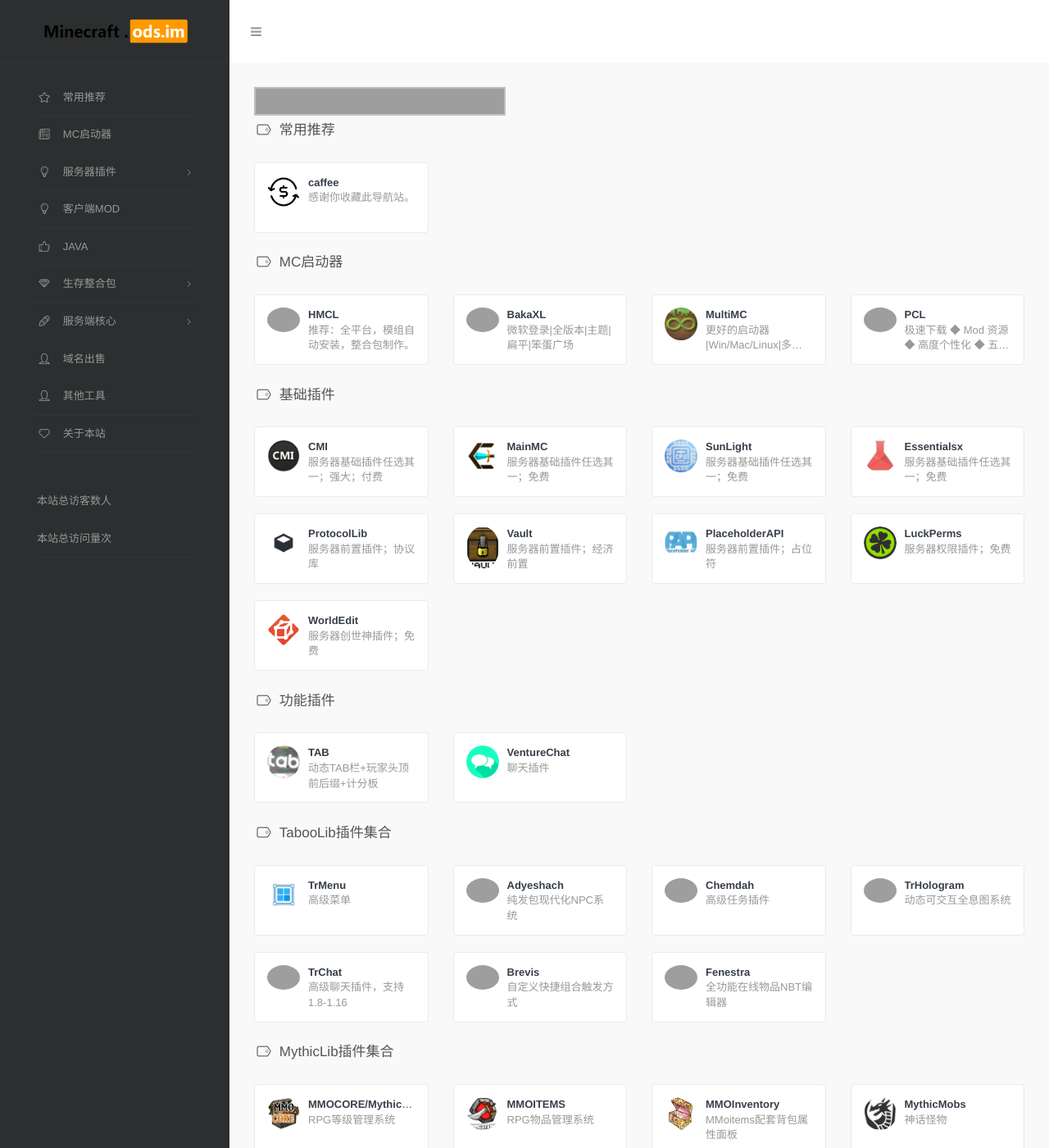
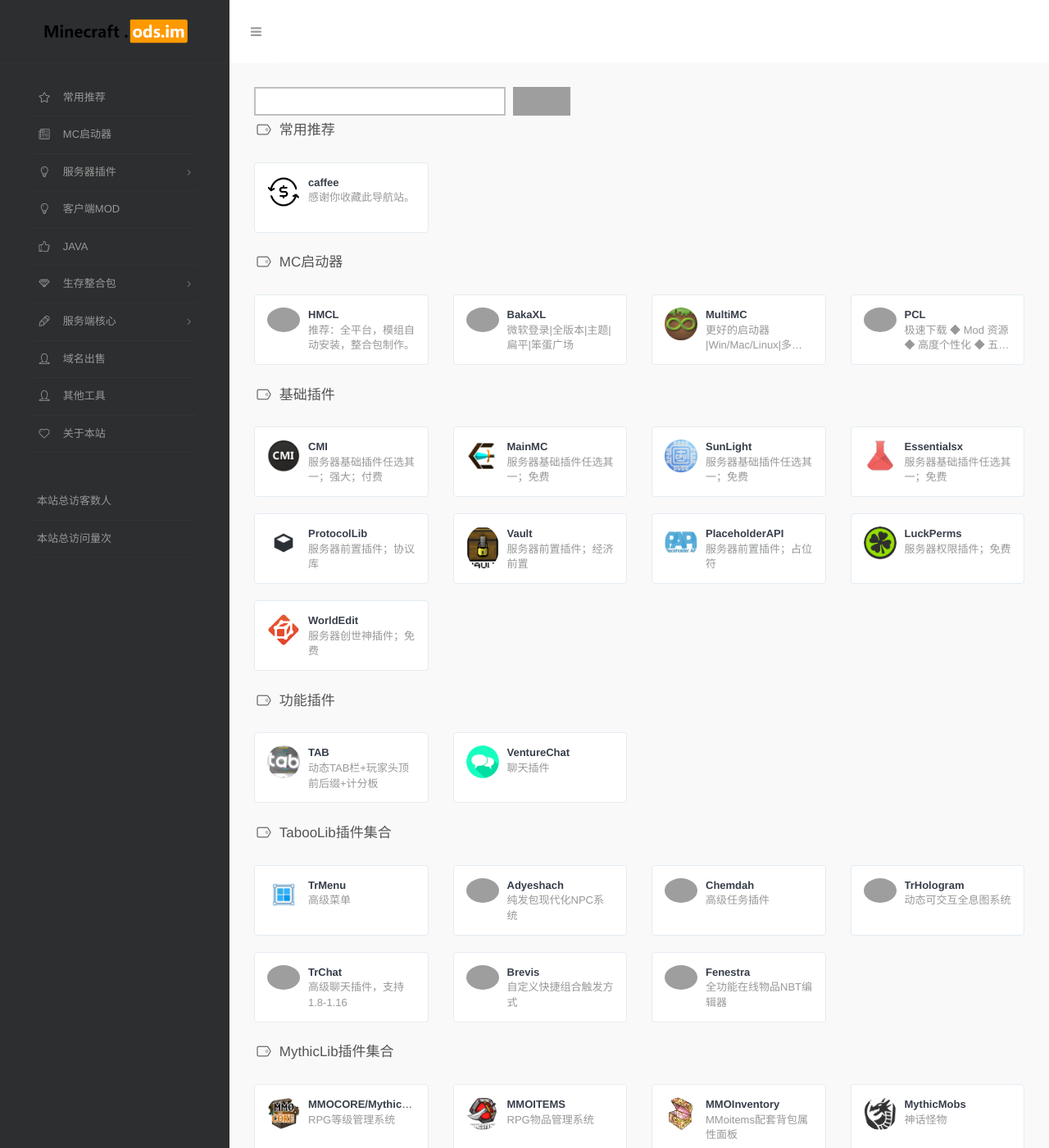
Before and after one commit to vlian5/Minecraft, a Jekyll site: the page built from index.html, in a window 1280 px wide and 1400 px high. Shown: the whole window at 82% size. Built offline with Jekyll 4.4.1, drawn with Linux system fonts in a browser that asks for light colours; comment, search, counter and statistics services are not loaded; grey boxes are pictures that could not be loaded.

Commit message:
Update index.html

```diff
--- a/index.html
+++ b/index.html
@@ -106,13 +106,7 @@
 	#baidu{white-space:nowrap}
 	#baidu form{margin:0;padding:0}
 	#baidu_keyword{width:307px;height:35px;line-height:35px;font:14px arial;padding:
-	2px 5px;margin-right:5px;border:2px solid #c0c0c0;outline:0;vertical-align:middle;}
-	#baidu_keyword{background:url(http://img.baidu.com/img/logo-80px.gif)
-no-repeat right center;}
-	#baidu_submit{background:url(http://img.baidu.com/img/logo-80px.gif) width:70px;height:35px;line-height:35px;border:0;
-	background:	#1e90ff;font-weight:bold;font:bold 14px arial;padding:0;
-	padding-top:3px\9;cursor:pointer;
-	vertical-align:middle}
+	2px 5px;margin-right:5px;border:2px solid #c0c0c0;outline:0;vertical-align:middle;}	#baidu_submit{width:70px;height:35px;line-height:35px;border:0;background:url(http://img.baidu.com/img/logo-80px.gif) #1e90ff;font-weight:bold;font:bold 14px arial;padding:0;padding-top:3px\9;cursor:pointer;vertical-align:middle}
 	</style>
 	<div id="baidu">
 		<form action="https://www.baidu.com/s" target="_blank" id="baiduform">
```
